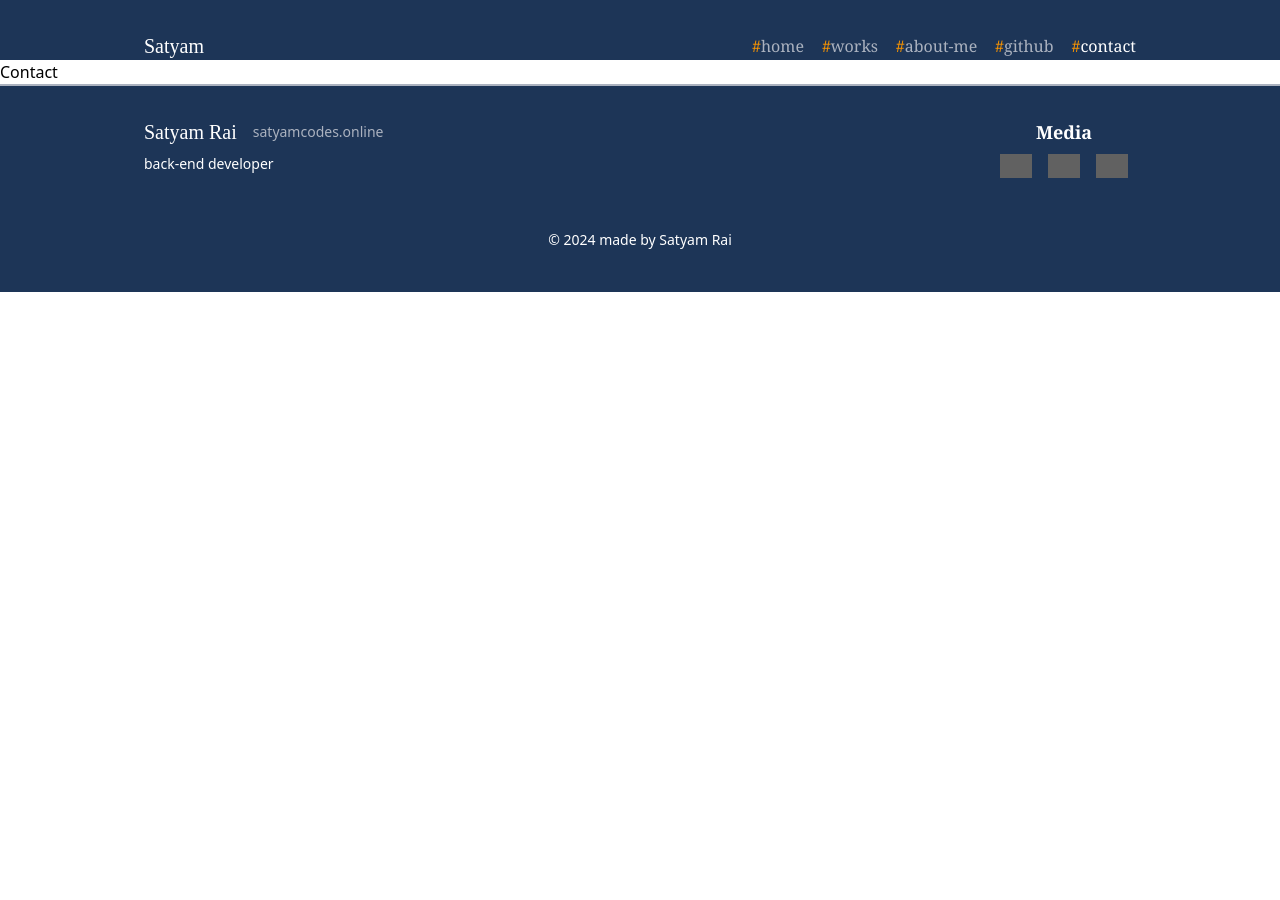
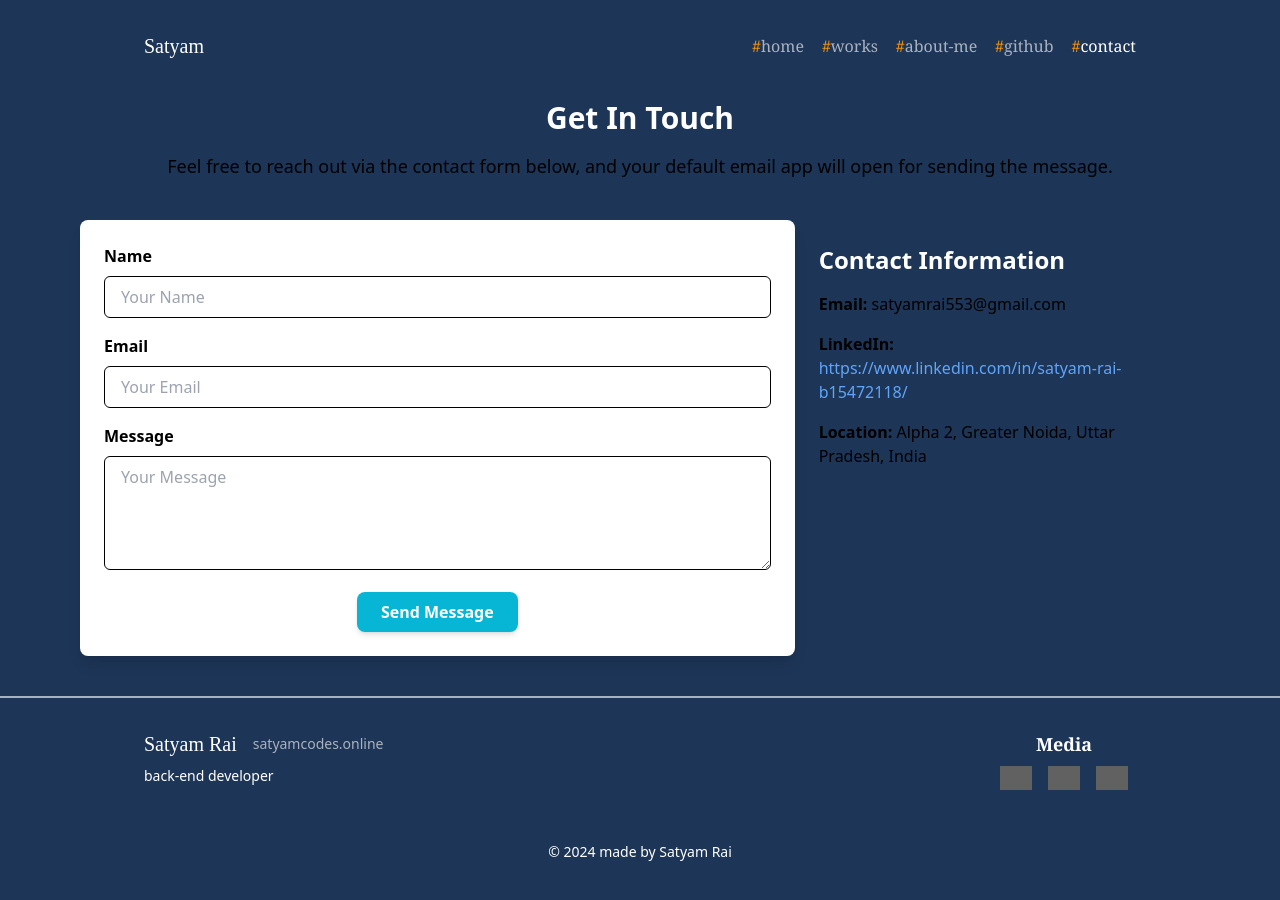
Before and after one commit to satyamrai553/my_portfolio, a React (Vite) app: page /contact in a window 1280 px wide. Shown: the top 900 px of the page. Before the commit the page ends 800 px from the top, so only its background shows below. Built offline with nearby package versions, Linux system fonts and the light colour scheme; grey boxes are pictures that could not be loaded; a web font is replaced by a local one.

Commit message:
pages done

```diff
--- a/src/components/Footer/Footer.jsx
+++ b/src/components/Footer/Footer.jsx
@@ -30,13 +30,13 @@ function Footer() {
             </h1>
             <div className='flex justify-center'>
               <a href="https://www.instagram.com/satyamrai2609/" target='blank'>
-                <img src="https://res.cloudinary.com/dpxkotl1n/image/upload/v1726487267/icons/howpftjinzmmodusopmy.svg" alt="instagram" className='h-5 md:h-6 px-2 invert'/>
+                <img src="https://res.cloudinary.com/dpxkotl1n/image/upload/v1729370915/My_portfolio/icons/uqfsuder4rzjbyem7bdi.svg" alt="instagram" className='h-5 md:h-6 px-2 invert'/>
               </a>
               <a href="https://www.linkedin.com/in/satyam-rai-b15472118/" target='blank'>
-                <img src="https://res.cloudinary.com/dpxkotl1n/image/upload/v1726487267/icons/sxzxlqlm2nnzbhrjg3kc.svg" alt="linkedin" className='h-5 md:h-6 px-2 invert'/>
+                <img src="https://res.cloudinary.com/dpxkotl1n/image/upload/v1729370968/My_portfolio/icons/mo1kovvdh3nex2j8u6pl.svg" alt="linkedin" className='h-5 md:h-6 px-2 invert'/>
               </a>
               <a href="https://github.com/satyamrai553" target='blank'>
-                <img src="https://res.cloudinary.com/dpxkotl1n/image/upload/v1726487267/icons/nvulwitijsid05nj5aby.svg" alt="github" className='h-5 md:h-6 px-2 invert'/>
+                <img src="https://res.cloudinary.com/dpxkotl1n/image/upload/v1729370914/My_portfolio/icons/t83intkz4v7q3evwou5i.svg" alt="github" className='h-5 md:h-6 px-2 invert'/>
               </a>
             </div>
           </div>
--- a/src/components/Home/ContactSection.jsx
+++ b/src/components/Home/ContactSection.jsx
@@ -26,7 +26,7 @@ function ContactSection() {
             </tr>
             <tr className=''>
 
-                <a href="https://www.instagram.com/satyamrai2609/" target='blank'><td className='p-3'><img src="../../../public/satyamrai2609_qr.png" alt="instagram" className='w-36 '/></td></a>
+                <a href="https://www.instagram.com/satyamrai2609/" target='blank'><td className='p-3'><img src="https://res.cloudinary.com/dpxkotl1n/image/upload/v1729370733/My_portfolio/c2ionhb1wv0irfnngisl.png" alt="instagram" className='w-36 '/></td></a>
             </tr>
         </table>
     </div>
--- a/src/components/Home/ProjectsSection.jsx
+++ b/src/components/Home/ProjectsSection.jsx
@@ -18,7 +18,7 @@ function ProjectsSection() {
               <Link to={'/work'}>
                 <button className='text-gray flex items-center'>
                   View all
-                  <img className='invert mx-2 h-6 md:h-8' src="https://res.cloudinary.com/dpxkotl1n/image/upload/v1726474790/icons/ojbkhwqjqboswsoyvxtb.svg" alt="arrow icon" />
+                  <img className='invert mx-2 h-6 md:h-8' src="https://res.cloudinary.com/dpxkotl1n/image/upload/v1729370915/My_portfolio/icons/xrq6nhl5fgxdynwldo4v.svg" alt="arrow icon" />
                 </button>
               </Link>
             </div>
@@ -28,8 +28,8 @@ function ProjectsSection() {
           <div className="flex flex-wrap justify-center mt-8 md:mt-16 mb-8 md:mb-16">
             {Projects.slice(0, 3).map((project, index) => (
               <div key={index} className="project-card w-80 md:w-1/2 lg:w-1/3 mb-6 px-4">
-                <div className="border border-gray">
-                  <img src={project.img} alt={project.title} className="w-full h-40 object-cover" />
+                <div className="border border-gray  ">
+                  <img src={project.img} alt={project.title} className="w-full h-40 object-contain" />
                   <div className="project-tags border-t border-gray p-2">
                     {project.tags.map((tag, idx) => (
                       <span key={idx} className="project-tag text-gray text-sm md:text-md m-1">{tag}</span>
--- a/src/pages/About/About.jsx
+++ b/src/pages/About/About.jsx
@@ -1,9 +1,97 @@
-import React from 'react'
+import React from 'react';
 
-function About() {
+const About = () => {
   return (
-    <div>About</div>
-  )
-}
+    <section id="about" className="bg-gray-100 py-10 px-5 md:px-20 bg-background-color text-white text-center">
+      <div className="container mx-auto flex flex-col md:flex-row items-center w-[1024px]">
 
-export default About
+        {/* Image Section */}
+        <div className="w-full md:w-1/3 flex justify-center mb-8 md:mb-0">
+          <div className="rounded-full p-1 bg-gradient-to-r from-cyan-500 to-blue-500">
+            <img
+              src="https://res.cloudinary.com/dpxkotl1n/image/upload/v1729368396/My_portfolio/mq6l764kmepfnt6o0ndg.png"
+              alt="Satyam's Profile"
+              className="rounded-full w-48 h-48 object-cover shadow-lg"
+            />
+          </div>
+        </div>
+
+        {/* About Content Section */}
+        <div className="w-full md:w-2/3 text-center md:text-left">
+          <h2 className="text-3xl font-bold text-gray-800 mb-4">About Me</h2>
+          <p className="text-gray-600 text-lg mb-4">
+            Hi, I’m <strong>Satyam</strong>, a passionate Full Stack Developer specializing in building efficient
+            and scalable web applications using the MERN stack (MongoDB, Express.js, React, and Node.js).
+          </p>
+          <p className="text-gray-600 text-lg mb-4">
+            I’ve worked on projects like developing dynamic NGO websites and building financial platforms like Paytm Basic.
+            I love exploring new technologies and delivering user-centric solutions.
+          </p>
+          <p className="text-gray-600 text-lg">
+            Let’s collaborate and build something innovative!
+          </p>
+        </div>
+      </div>
+
+      {/* Skills Section */}
+      <div className="mt-12">
+        <h3 className="text-2xl font-semibold text-gray-800 mb-4">Skills</h3>
+        <ul className="text-gray-600 text-lg list-disc list-inside">
+          <li>MERN Stack (MongoDB, Express.js, React, Node.js)</li>
+          <li>RESTful API Development</li>
+          <li>Responsive Web Design with Tailwind CSS</li>
+          <li>JavaScript (ES6+), HTML5, CSS3</li>
+          <li>Version Control (Git, GitHub)</li>
+          <li>Database Management (SQL & NoSQL)</li>
+        </ul>
+      </div>
+
+      {/* Experience Section */}
+      <div className="mt-12">
+        <h3 className="text-2xl font-semibold text-gray-800 mb-4">Experience</h3>
+        <div className="mb-4">
+          <h4 className="text-xl font-bold text-gray-800">Full Stack Developer - NGO Website</h4>
+          <p className="text-gray-600">Nov 2021 - Jul 2025</p>
+          <p className="text-gray-600">
+            Developed a dynamic website for an NGO using the MERN stack, with an admin panel, event management, and user registration features.
+          </p>
+        </div>
+        <div className="mb-4">
+          <h4 className="text-xl font-bold text-gray-800">Full Stack Developer - Paytm Basic</h4>
+          <p className="text-gray-600">Apr 2022 - Aug 2023</p>
+          <p className="text-gray-600">
+            Designed and developed a basic version of Paytm showcasing core functionalities, including user data handling and transaction processing.
+          </p>
+        </div>
+      </div>
+
+      {/* Education Section */}
+      <div className="mt-12">
+        <h3 className="text-2xl font-semibold text-gray-800 mb-4">Education</h3>
+        <div className="mb-4">
+          <h4 className="text-xl font-bold text-gray-800">B.Tech in Information Technology</h4>
+          <p className="text-gray-600">[Your University Name] - [Year of Graduation]</p>
+          <p className="text-gray-600">
+            Graduated with a strong foundation in software development, algorithms, and data structures, with a focus on full-stack web development.
+          </p>
+        </div>
+      </div>
+
+      {/* Contact Section */}
+      <div className="mt-12">
+        <h3 className="text-2xl font-semibold text-gray-800 mb-4">Contact Me</h3>
+        <p className="text-gray-600 text-lg">
+          Feel free to reach out to me via email or connect with me on LinkedIn. I’m always open to discussing new projects or opportunities.
+        </p>
+        <p className="text-gray-600 text-lg">
+          <strong>Email:</strong> satyam@example.com
+        </p>
+        <p className="text-gray-600 text-lg">
+          <strong>LinkedIn:</strong> <a href="https://linkedin.com/in/satyam" className="text-blue-500 hover:underline">linkedin.com/in/satyam</a>
+        </p>
+      </div>
+    </section>
+  );
+};
+
+export default About;
--- a/src/pages/Contact/Contact.jsx
+++ b/src/pages/Contact/Contact.jsx
@@ -1,9 +1,123 @@
-import React from 'react'
+import React, { useState } from 'react';
 
-function Contact() {
+const Contact = () => {
+  // Define state to store form input values
+  const [formData, setFormData] = useState({
+    name: '',
+    email: '',
+    message: '',
+  });
+
+  // Handle input change
+  const handleChange = (e) => {
+    const { name, value } = e.target;
+    setFormData({
+      ...formData,
+      [name]: value,
+    });
+  };
+
+  // Handle form submission
+  const handleSubmit = (e) => {
+    e.preventDefault();
+    const { name, email, message } = formData;
+
+    // Construct the mailto link
+    const mailtoLink = `mailto:satyam@example.com?subject=Message from ${name}&body=Name: ${name}%0AEmail: ${email}%0A%0A${message}`;
+
+    // Open the mailto link in a new window
+    window.location.href = mailtoLink;
+  };
+
   return (
-    <div>Contact</div>
-  )
-}
+    <section id="contact" className="bg-[#1d3557] py-10 px-5 md:px-20">
+      <div className="container mx-auto">
+        {/* Contact Header */}
+        <div className="text-center mb-10">
+          <h2 className="text-3xl font-bold text-white mb-4">Get In Touch</h2>
+          <p className="text-lg text-gray-300">
+            Feel free to reach out via the contact form below, and your default email app will open for sending the message.
+          </p>
+        </div>
 
-export default Contact
+        {/* Contact Form */}
+        <div className="flex flex-col md:flex-row justify-between items-start">
+          {/* Form Section */}
+          <div className="w-full md:w-2/3 mb-10 md:mb-0">
+            <form onSubmit={handleSubmit} className="bg-white p-6 rounded-lg shadow-lg">
+              <div className="mb-4">
+                <label className="block text-gray-700 font-bold mb-2" htmlFor="name">
+                  Name
+                </label>
+                <input
+                  type="text"
+                  id="name"
+                  name="name"
+                  value={formData.name}
+                  onChange={handleChange}
+                  className="w-full px-4 py-2 border rounded-md focus:outline-none focus:ring-2 focus:ring-cyan-500"
+                  placeholder="Your Name"
+                />
+              </div>
+
+              <div className="mb-4">
+                <label className="block text-gray-700 font-bold mb-2" htmlFor="email">
+                  Email
+                </label>
+                <input
+                  type="email"
+                  id="email"
+                  name="email"
+                  value={formData.email}
+                  onChange={handleChange}
+                  className="w-full px-4 py-2 border rounded-md focus:outline-none focus:ring-2 focus:ring-cyan-500"
+                  placeholder="Your Email"
+                />
+              </div>
+
+              <div className="mb-4">
+                <label className="block text-gray-700 font-bold mb-2" htmlFor="message">
+                  Message
+                </label>
+                <textarea
+                  id="message"
+                  name="message"
+                  value={formData.message}
+                  onChange={handleChange}
+                  rows="4"
+                  className="w-full px-4 py-2 border rounded-md focus:outline-none focus:ring-2 focus:ring-cyan-500"
+                  placeholder="Your Message"
+                ></textarea>
+              </div>
+
+              <div className="text-center">
+                <button
+                  type="submit"
+                  className="bg-cyan-500 text-white font-bold py-2 px-6 rounded-lg shadow-md hover:bg-cyan-600 transition-colors"
+                >
+                  Send Message
+                </button>
+              </div>
+            </form>
+          </div>
+
+          {/* Contact Information */}
+          <div className="w-full md:w-1/3 text-center md:text-left m-6">
+            <h3 className="text-2xl font-semibold text-white mb-4">Contact Information</h3>
+            <p className="text-gray-300 mb-4">
+              <strong>Email:</strong> satyamrai553@gmail.com
+            </p>
+            <p className="text-gray-300 mb-4">
+              <strong>LinkedIn:</strong> <a href="https://linkedin.com/in/satyam" className="text-blue-400 hover:underline">https://www.linkedin.com/in/satyam-rai-b15472118/</a>
+            </p>
+            <p className="text-gray-300 mb-4">
+              <strong>Location:</strong> Alpha 2, Greater Noida, Uttar Pradesh, India
+            </p>
+          </div>
+        </div>
+      </div>
+    </section>
+  );
+};
+
+export default Contact;
```
Also changed, not shown: src/constants.js (+19 -16 lines).
